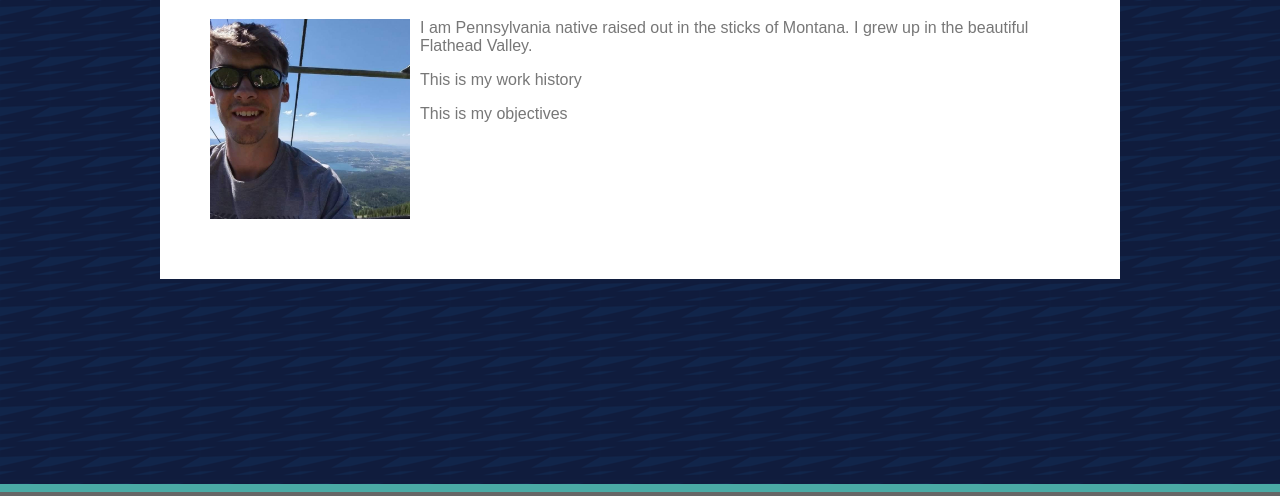
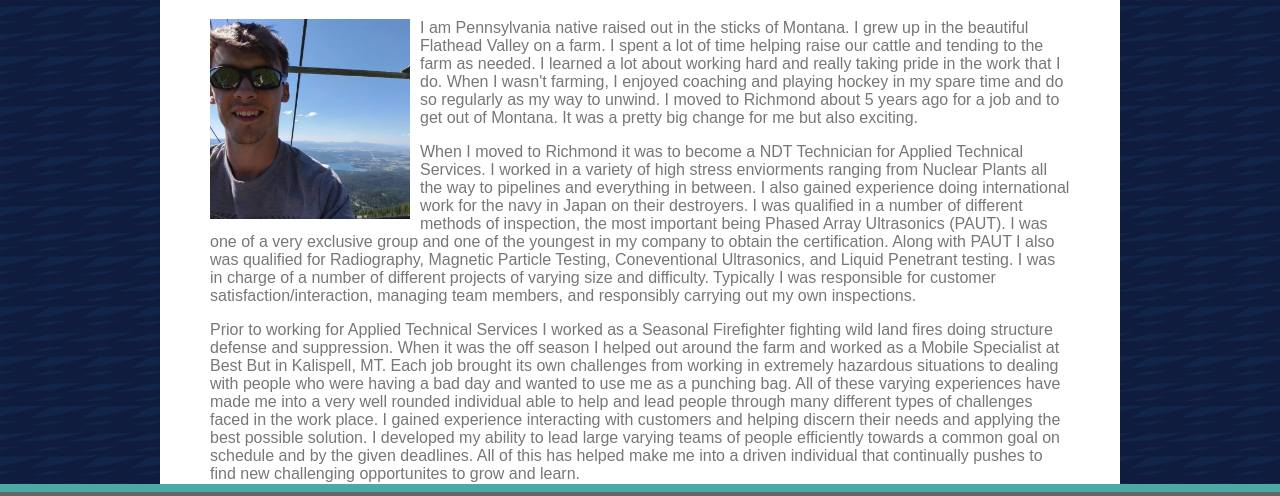
Before and after one commit to Cjochen2/Basic-Portfolio, a plain HTML site: page index.html in a window 1280 px wide. Shown: the part 270-766 px from the top of the page. Drawn offline with Linux system fonts and the light colour scheme.

Commit message:
Added the rough draft of the about me paragraphs. Added some comments to help with code navigation in the css spread sheet.

```diff
--- a/index.html
+++ b/index.html
@@ -35,10 +35,14 @@
 
         <img id="float" src="assets/images/Profile Pic.jpg" alt="Profile Pic" width="200px" height="200px">
         <div>
-            <p>I am Pennsylvania native raised out in the sticks of Montana. I grew up in the beautiful Flathead Valley.
+            <p>I am Pennsylvania native raised out in the sticks of Montana. I grew up in the beautiful Flathead Valley on a farm. I spent a lot of time helping raise our cattle and tending to the farm as needed. I learned a lot about working hard and really taking pride in the work that I do. When I wasn't farming, I enjoyed coaching and playing hockey in my spare time and do so regularly as my way to unwind. I moved to Richmond about 5 years ago for a job and to get out of Montana. It was a pretty big change for me but also exciting.
             </p>
-            <p>This is my work history</p>
-            <p>This is my objectives</p>
+
+            <p>When I moved to Richmond it was to become a NDT Technician for Applied Technical Services. I worked in a variety of high stress enviorments ranging from Nuclear Plants all the way to pipelines and everything in between. I also gained experience doing international work for the navy in Japan on their destroyers. I was qualified in a number of different methods of inspection, the most important being Phased Array Ultrasonics (PAUT). I was one of a very exclusive group and one of the youngest in my company to obtain the certification. Along with PAUT I also was qualified for Radiography, Magnetic Particle Testing, Coneventional Ultrasonics, and Liquid Penetrant testing. I was in charge of a number of different projects of varying size and difficulty. Typically I was responsible for customer satisfaction/interaction, managing team members, and responsibly carrying out my own inspections.</p>
+
+            <p>Prior to working for Applied Technical Services I worked as a Seasonal Firefighter fighting wild land fires doing structure defense and suppression. When it was the off season I helped out around the farm and worked as a Mobile Specialist at Best But in Kalispell, MT. Each job brought its own challenges from working in extremely hazardous situations to dealing with people who were having a bad day and wanted to use me as a punching bag. All of these varying experiences have made me into a very well rounded individual able to help and lead people through many different types of challenges faced in the work place. I gained experience interacting with customers and helping discern their needs and applying the best possible solution. I developed my ability to lead large varying teams of people efficiently towards a common goal on schedule and by the given deadlines. All of this has helped make me into a driven individual that continually pushes to find new challenging opportunites to grow and learn.</p>
+
+            <p>The most common question I get asked lately is "If I really was so successful with my previous employer why would I switch careers?" The answer is really simple, I hated not having any sort of life. I was continually on the road working all hours of the day and night, often 84 plus hours a week. It was physically demanding and harmful, and I did not want to continue sacrificing my personal life to make a paycheck. I spent a long time debating my options and talking to many different people about what I wanted to do whether it was stay the course or switch it up. Ultimately I decided I was still young and I settled on the Tech Indusrty as I have a family full of Software Consultants, Developers, and Project Managers. I have always been technically inclined though I had never really tried coding and began dabbling in it with my free time. I found that I enjoyed the problem solving aspect of it and ended up at the University of Richmond taking a bootcamp to help kickstart my new chosen career path. By the end of this year I hope to be a competent entry level developer with the intent of learning Software Development as well as expanding my knowledge in Web Development. I look forward to the opportunities and chellenges ahead.</p>
 
         </div>
 
```
Also changed, not shown: assets/css/style.css (+15 -1 lines), portfolio.html (+1 -6 lines).
